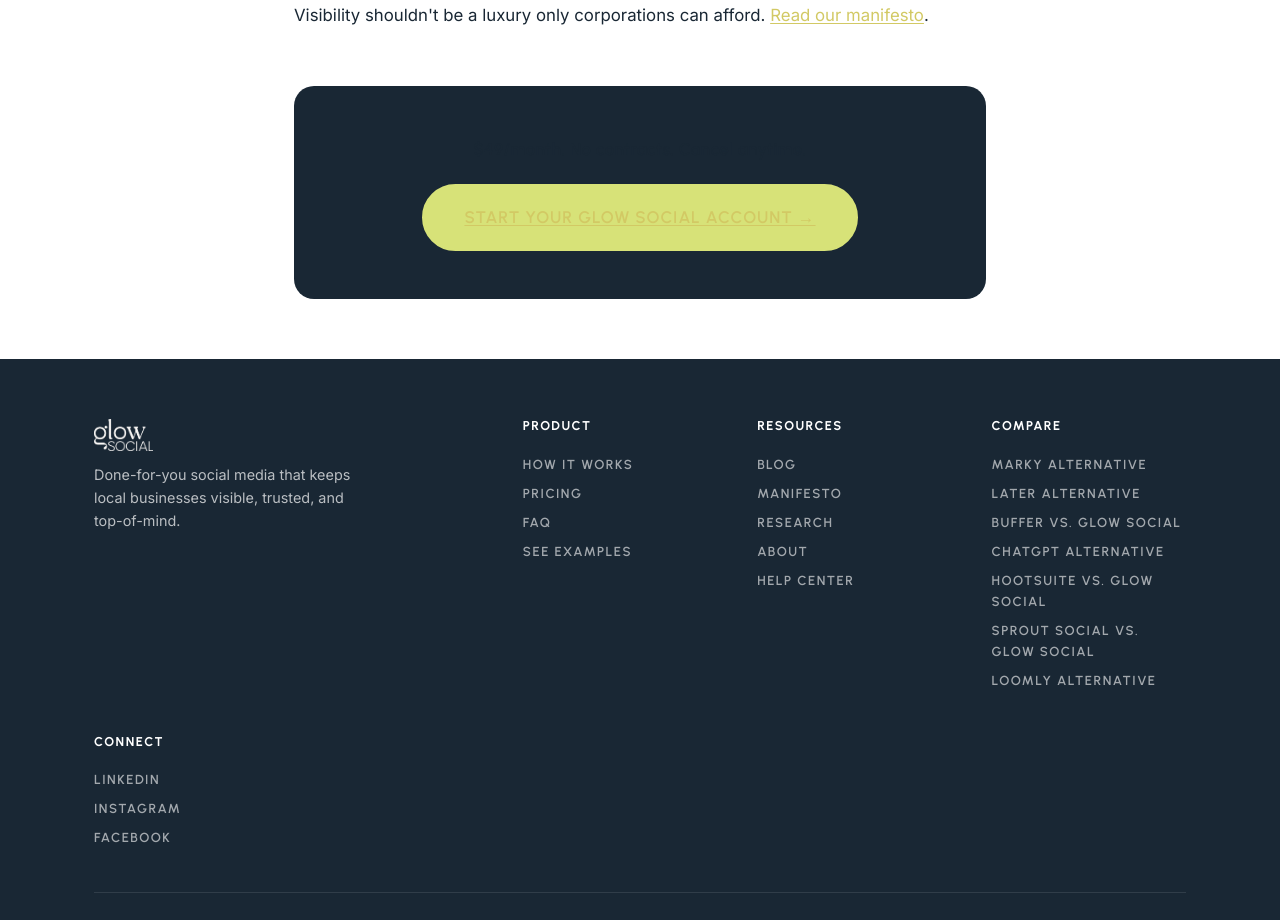
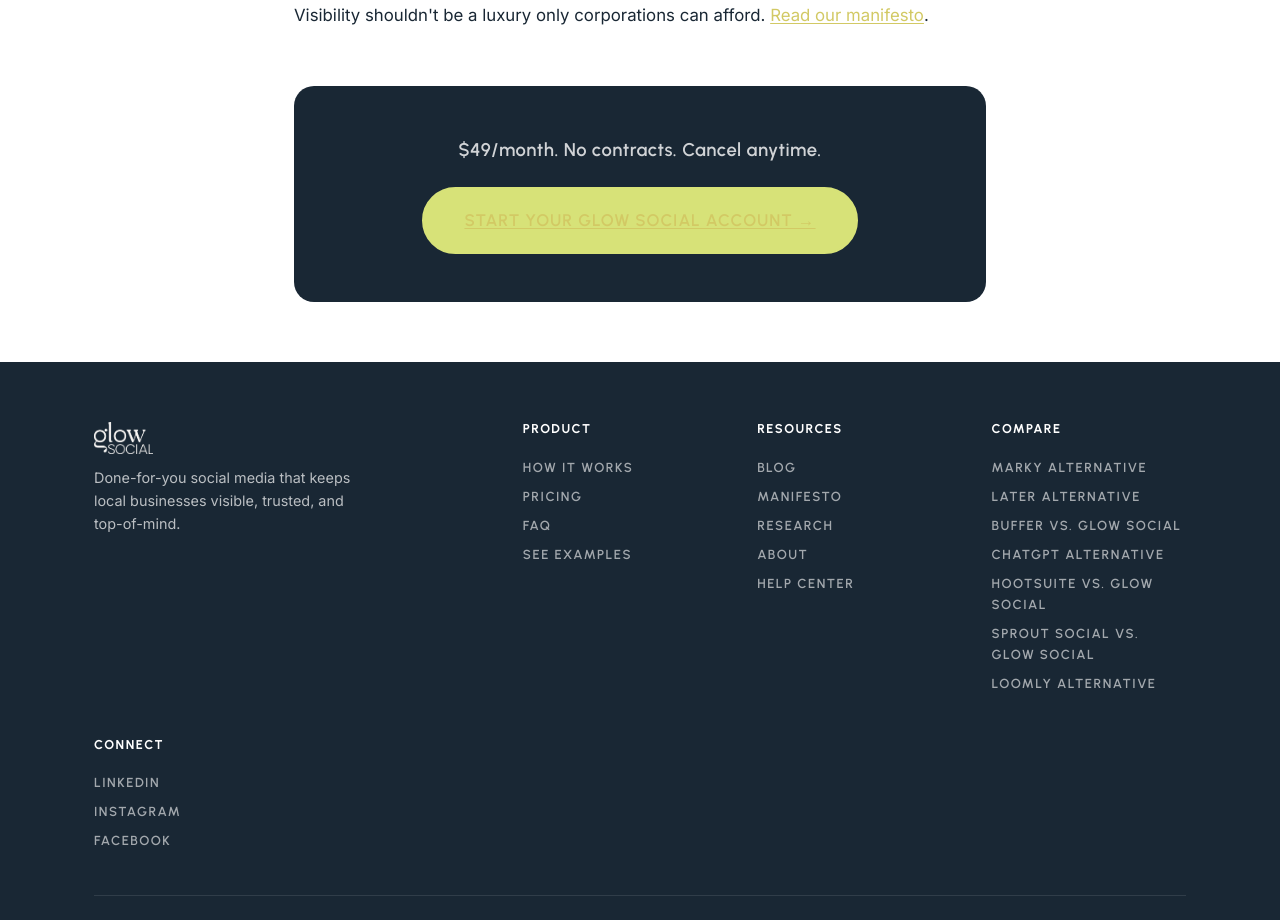
Before and after one commit to glowsocial/glowsocial.com, a Next.js app: page /about in a window 1280 px wide. Shown: the part 1940-2860 px from the top of the page. Built offline with nearby package versions, Linux system fonts and the light colour scheme.

Commit message:
Fix CTA price text invisible: specificity override for .blog-post-content p

```diff
--- a/app/about/about.css
+++ b/app/about/about.css
@@ -64,7 +64,7 @@
   border-radius: var(--radius-lg);
 }
 
-.about-cta-price {
+.about-cta .about-cta-price {
   font-family: var(--font-heading);
   font-size: 1.15rem;
   font-weight: 600;
```
